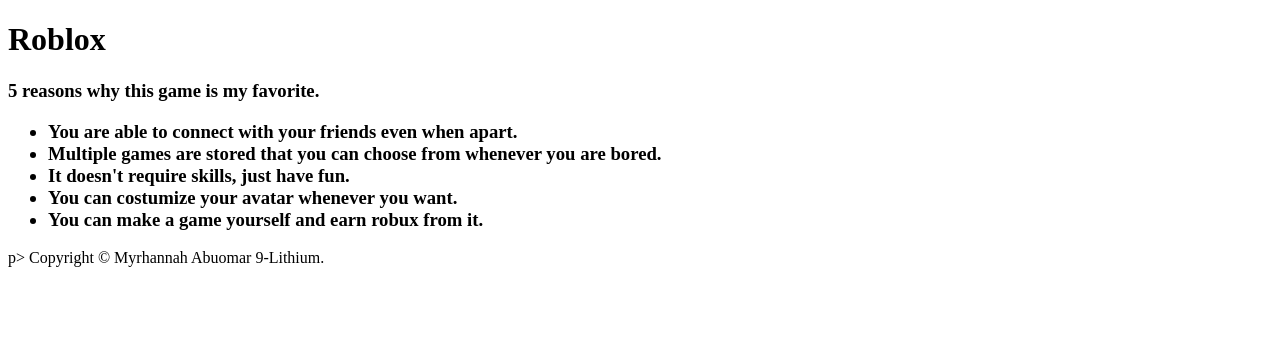
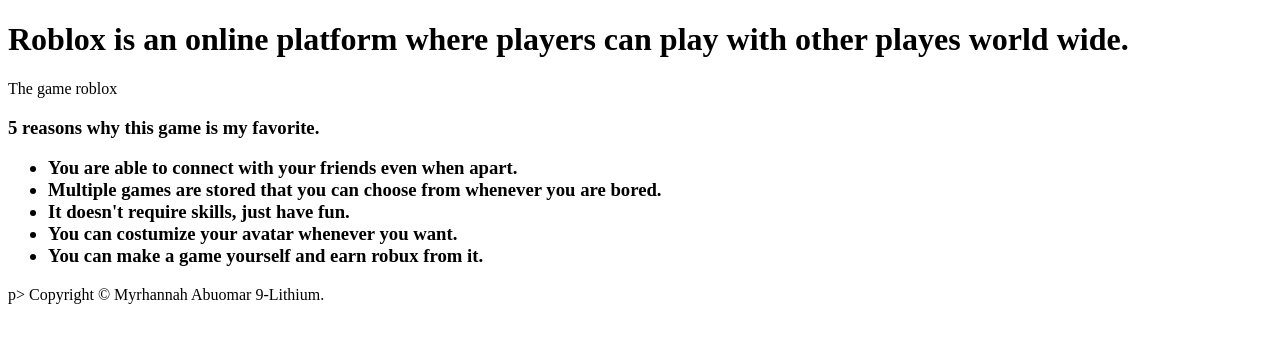
Before and after one commit to myrhn17/Lithium-Lab1-Abuomar, a plain HTML site: page index.html in a window 1280 px wide. Drawn offline with Linux system fonts and the light colour scheme.

Commit message:
Update index.html

```diff
--- a/index.html
+++ b/index.html
@@ -10,12 +10,12 @@
        </head>
        <body>
             <div>
-	         <h1> Roblox </h1>
-	         <p></p>
+	         <h1> Roblox is an online platform where players can play with other playes world wide. </h1>
+	         <p> The game roblox </p>
 		    <span>
 		       <h3> 5 reasons why this game is my favorite.
 
-		            <ul>
+		         <ul>
 			     <li> You are able to connect with your friends even when apart. </li>
 			     <li> Multiple games are stored that you can choose from whenever you are bored. </li>
 			     <li> It doesn't require skills, just have fun. </li>
```
